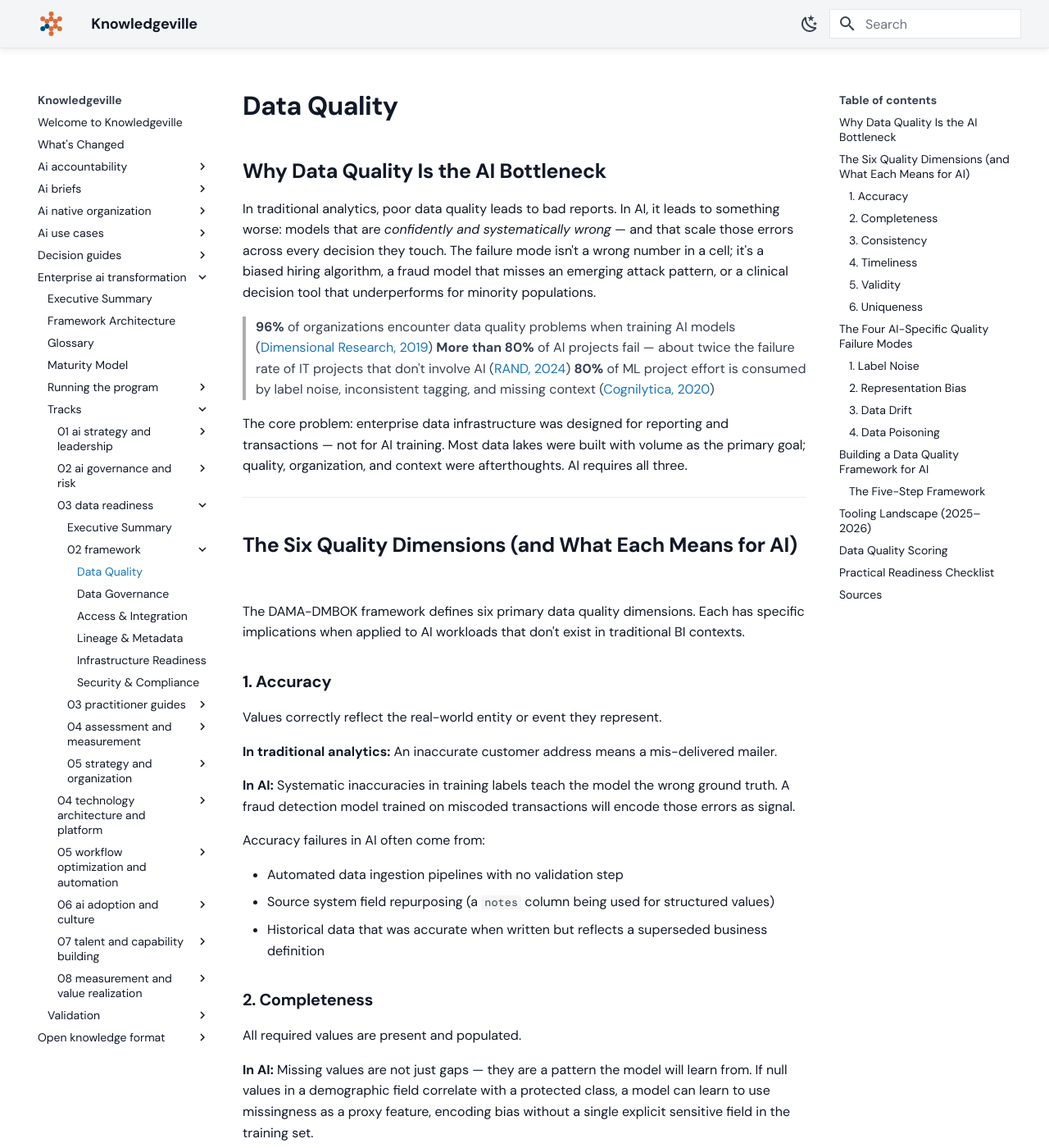
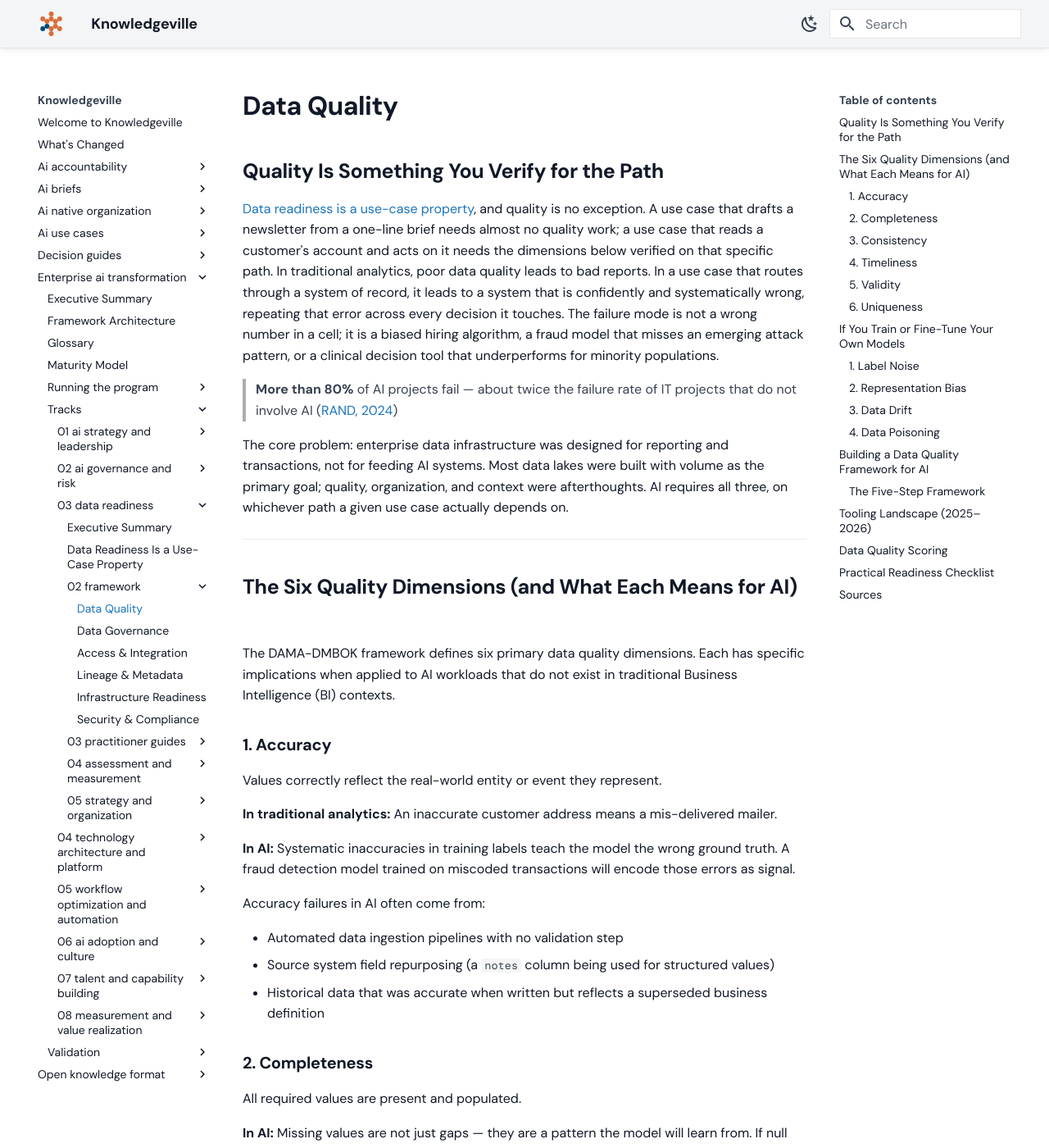
Before and after one commit to grandaha/knowledgeville, an MkDocs documentation site: the page built from published/enterprise-ai-transformation/tracks/03-data-readiness/02-framework/01-data-quality.md, in a window 1280 px wide and 1400 px high. Shown: the whole window at 82% size. Built offline with MkDocs 1.6.1 and Material for MkDocs 9.7.7, drawn with Linux system fonts in a browser that asks for light colours; some web fonts are replaced; some of the changed text lies outside the part shown.

Commit message:
Publish: sync content from workspace

```diff
--- a/published/enterprise-ai-transformation/tracks/03-data-readiness/02-framework/01-data-quality.md
+++ b/published/enterprise-ai-transformation/tracks/03-data-readiness/02-framework/01-data-quality.md
@@ -1,26 +1,35 @@
 ---
 type: Concept
 title: Data Quality
-description: Why data quality is the AI bottleneck — the six quality dimensions, four AI-specific failure modes, a five-step framework, tooling, and a readiness checklist.
-tags: [data-quality, ai-readiness, label-noise, data-drift]
-timestamp: "2026-06-12"
+description: What data quality means for the path a use case touches — six dimensions, a five-step framework, tooling, and what changes if you train models.
+tags: [data-quality, ai-readiness, use-case-scoping]
+timestamp: "2026-07-03"
 ---
 
-## Why Data Quality Is the AI Bottleneck
+## Quality Is Something You Verify for the Path
 
-In traditional analytics, poor data quality leads to bad reports. In AI, it leads to something worse: models that are *confidently and systematically wrong* — and that scale those errors across every decision they touch. The failure mode isn't a wrong number in a cell; it's a biased hiring algorithm, a fraud model that misses an emerging attack pattern, or a clinical decision tool that underperforms for minority populations.
+[Data readiness is a use-case property](/enterprise-ai-transformation/tracks/03-data-readiness/readiness-is-a-use-case-property.md),
+and quality is no exception. A use case that drafts a newsletter from a one-line brief
+needs almost no quality work; a use case that reads a customer's account and acts on it
+needs the dimensions below verified on that specific path. In traditional analytics, poor
+data quality leads to bad reports. In a use case that routes through a system of record, it
+leads to a system that is confidently and systematically wrong, repeating that error across
+every decision it touches. The failure mode is not a wrong number in a cell; it is a biased
+hiring algorithm, a fraud model that misses an emerging attack pattern, or a clinical
+decision tool that underperforms for minority populations.
 
-> **96%** of organizations encounter data quality problems when training AI models ([Dimensional Research, 2019](#ev-dimensional-research-2019-data-quality-ai))
-> **More than 80%** of AI projects fail — about twice the failure rate of IT projects that don't involve AI ([RAND, 2024](#ev-rand-ai-projects-fail-2024-failure-rate))
-> **80%** of ML project effort is consumed by label noise, inconsistent tagging, and missing context ([Cognilytica, 2020](#ev-cognilytica-2020-ml-effort-data-prep))
+> **More than 80%** of AI projects fail — about twice the failure rate of IT projects that do not involve AI ([RAND, 2024](#ev-rand-ai-projects-fail-2024-failure-rate))
 
-The core problem: enterprise data infrastructure was designed for reporting and transactions — not for AI training. Most data lakes were built with volume as the primary goal; quality, organization, and context were afterthoughts. AI requires all three.
+The core problem: enterprise data infrastructure was designed for reporting and
+transactions, not for feeding AI systems. Most data lakes were built with volume as the
+primary goal; quality, organization, and context were afterthoughts. AI requires all
+three, on whichever path a given use case actually depends on.
 
 ---
 
 ## The Six Quality Dimensions (and What Each Means for AI)
 
-The DAMA-DMBOK framework defines six primary data quality dimensions. Each has specific implications when applied to AI workloads that don't exist in traditional BI contexts.
+The DAMA-DMBOK framework defines six primary data quality dimensions. Each has specific implications when applied to AI workloads that do not exist in traditional Business Intelligence (BI) contexts.
 
 ### 1. Accuracy
 
@@ -40,12 +49,14 @@ Accuracy failures in AI often come from:
 
 All required values are present and populated.
 
-**In AI:** Missing values are not just gaps — they are a pattern the model will learn from. If null values in a demographic field correlate with a protected class, a model can learn to use missingness as a proxy feature, encoding bias without a single explicit sensitive field in the training set.
+**In AI:** Missing values are not just gaps — they are a pattern the model will learn from. If null values in a demographic field correlate with a protected class, a model can learn to use missingness as a proxy feature. It ends up encoding bias without a single explicit sensitive field in the training set.
 
 Completeness assessment for AI must include:
 
 - Null rate by column, by time range, by data source segment
-- Whether missing data is Missing Completely at Random (MCAR), Missing at Random (MAR), or Missing Not at Random (MNAR) — the three have very different implications for model fairness
+- Whether missing data is Missing Completely at Random (MCAR), Missing at Random (MAR), or
+  Missing Not at Random (MNAR). The three carry very different implications for model
+  fairness.
 - Impact of imputation strategies on downstream model behavior
 
 ### 3. Consistency
@@ -66,8 +77,14 @@ Data reflects the current state of the real-world entity, and is available when
 
 Timeliness has two dimensions for AI:
 
-1. **Training data recency** — stale training data encodes outdated patterns. A credit risk model trained on pre-pandemic behavior fails as spending patterns shift. A customer churn model built before a major product change is working against itself.
-2. **Inference latency** — for real-time AI applications (fraud, personalization, dynamic pricing), the feature pipeline must deliver data within the decision window. Batch features inserted into a real-time model create a temporal mismatch.
+1. **Inference latency** — for a use case that reads a system of record at decision time
+   (fraud, personalization, dynamic pricing), the feature pipeline must deliver data within
+   the decision window. Batch features inserted into a real-time path create a temporal
+   mismatch. This applies whether or not you trained the model making the decision.
+2. **Training data recency** *(if you train your own model)* — stale training data encodes
+   outdated patterns. A credit risk model trained on pre-pandemic behavior fails as
+   spending patterns shift. A customer churn model built before a major product change is
+   working against itself.
 
 ### 5. Validity
 
@@ -89,15 +106,29 @@ Duplicate records are a training amplifier: they increase the effective weight o
 
 For AI specifically:
 
-- Duplicates in training data can cause overfitting to specific examples
-- If duplicates exist across train/test splits, evaluation metrics are artificially inflated
-- Customer-level deduplication requires probabilistic entity matching, not just exact ID matching
+- Customer-level deduplication requires probabilistic entity matching, not just exact ID
+  matching — this applies to any use case that looks up an entity through a system of
+  record, whether or not a model was trained on that data.
+- *(If you train your own model)* duplicates in the training set can cause overfitting to
+  specific examples, and duplicates that leak across train/test splits inflate evaluation
+  metrics.
 
 ---
 
-## The Four AI-Specific Quality Failure Modes
+## If You Train or Fine-Tune Your Own Models
 
-Beyond the standard dimensions, AI introduces failure modes that don't have direct analogs in traditional data quality work.
+Everything above applies to any use case that reads structured data through a system of
+record. The four failure modes below are different: they assume you are training or
+fine-tuning a model on your own labeled dataset, which is a minority of enterprise AI work
+today. Most teams deploy a model someone else trained and consume data at inference time,
+not training time — for that work, the dimensions above are the whole story. Read this
+section only if your use case includes a training or fine-tuning step.
+
+> **96%** of organizations encounter data quality problems when training AI models ([Dimensional Research, 2019](#ev-dimensional-research-2019-data-quality-ai))
+> **80%** of ML project effort is consumed by label noise, inconsistent tagging, and missing context ([Cognilytica, 2020](#ev-cognilytica-2020-ml-effort-data-prep))
+
+Beyond the standard dimensions, training your own model introduces failure modes that
+have no direct analog in traditional data quality work.
 
 ### 1. Label Noise
 
@@ -109,7 +140,7 @@ Sources of label noise:
 
 - Crowdsourced annotation without inter-annotator agreement checks
 - Automated labeling using heuristics treated as ground truth
-- Annotation drift (guidelines changed mid-project; early labels don't reflect later standards)
+- Annotation drift (guidelines changed mid-project; early labels do not reflect later standards)
 - Domain ambiguity (a computer vision defect model labeled by rotating shifts of workers who apply criteria inconsistently)
 
 Mitigation requires inter-annotator agreement scoring, confidence-weighted training, and human-in-the-loop QA throughout the annotation process — not just at the end.
@@ -117,8 +148,6 @@ Mitigation requires inter-annotator agreement scoring, confidence-weighted train
 ### 2. Representation Bias
 
 Training datasets often underrepresent certain populations, scenarios, or edge cases. Models perform well on majority groups but fail for minorities or rare events.
-
-> A Penn State study found that most users cannot identify bias in AI systems, even when told where it originates
 
 Bias manifests through:
 
@@ -135,10 +164,10 @@ Production data distributions shift over time, causing model performance to degr
 Drift manifests in three forms:
 
 - **Covariate shift** — feature distributions change (e.g., customer demographics of the user base evolve)
-- **Prior shift** — label distributions change (e.g., fraud rate increases; the model wasn't trained on the new base rate)
+- **Prior shift** — label distributions change (e.g., fraud rate increases; the model was not trained on the new base rate)
 - **Concept drift** — the relationship between features and labels changes (e.g., what predicts churn shifts after a product redesign)
 
-The challenge isn't just detecting drift — it's distinguishing temporary fluctuations from permanent shifts requiring model retraining. Continuous monitoring with automated retraining triggers is the production-grade solution.
+The harder problem is not detecting drift but distinguishing temporary fluctuations from permanent shifts that require retraining. Continuous monitoring with automated retraining triggers addresses both.
 
 ### 4. Data Poisoning
 
@@ -184,7 +213,9 @@ Quality failures must route to named owners for remediation — not to a generic
 | **Databand (IBM)** | Pipeline observability | Airflow/Spark pipeline health; upstream/downstream impact tracking |
 | **Deequ (AWS)** | Open-source (Spark) | Large-scale Spark-based dataset unit testing |
 
-**Key trend:** The convergence of data quality testing and data observability is creating a new expectation: reliable, transparent data pipelines built the same way modern software systems are built — with automated testing, version control, and continuous monitoring. ([DataKitchen, 2026](#ev-datakitchen-2026-dq-observability-convergence))
+**Key trend:** Data quality testing and data observability are converging. Teams now expect
+pipelines built the way modern software is built — with automated testing, version
+control, and continuous monitoring ([DataKitchen, 2026](#ev-datakitchen-2026-dq-observability-convergence)).
 
 ---
 
@@ -214,16 +245,16 @@ A score below 70 on any single dimension should block a dataset from production
 
 ## Practical Readiness Checklist
 
-- [ ] Data profiling completed on all candidate datasets — null rates, distributions, cardinality documented
+- [ ] Data profiling completed on the datasets this use case's path actually touches — null rates, distributions, cardinality documented
 - [ ] Quality expectations defined as code and committed to version control
 - [ ] Quality checks integrated into the data pipeline (blocking, not advisory)
-- [ ] Label quality reviewed — inter-annotator agreement scored for supervised learning datasets
-- [ ] Demographic balance audit completed — underrepresented groups identified and addressed
-- [ ] Training/test split validated for data leakage and duplicate records across splits
 - [ ] Drift monitoring deployed in production — alert thresholds defined
 - [ ] Data quality scores tied to named owners with remediation SLAs
-- [ ] Data poisoning risk assessed for externally sourced training data
-- [ ] Quality score baseline established before first model training run
+- [ ] *(If you train your own model)* Label quality reviewed — inter-annotator agreement scored
+- [ ] *(If you train your own model)* Demographic balance audit completed — underrepresented groups identified and addressed
+- [ ] *(If you train your own model)* Training/test split validated for data leakage and duplicate records across splits
+- [ ] *(If you train your own model)* Data poisoning risk assessed for training data sourced externally
+- [ ] *(If you train your own model)* Quality score baseline established before the first training run
 
 ---
 
@@ -231,8 +262,8 @@ A score below 70 on any single dimension should block a dataset from production
 
 <!-- generated from validation/evidence.yaml — do not edit; run scripts/build_index.py -->
 
+- **RAND — *The Root Causes of Failure for Artificial Intelligence Projects and How They Can Succeed*, 2024.** By some estimates more than 80 percent of AI projects fail, twice the rate of failure for information technology projects that do not involve AI. [View source](https://www.rand.org/pubs/research_reports/RRA2680-1.html){#ev-rand-ai-projects-fail-2024-failure-rate} · verified 2026-06-20 · primary
 - **Dimensional Research (commissioned by Alegion) — *Artificial Intelligence and Machine Learning Projects Are Obstructed by Data Issues*, 2019.** 96% of enterprises run into problems with data quality, data labeling required to train AI, and building model confidence. [View source](https://3971219.fs1.hubspotusercontent-na2.net/hubfs/3971219/Survey%20Assets%201905/Dimensional%20Research%20Machine%20Learning%20PPT%20Report%20FINAL.pdf){#ev-dimensional-research-2019-data-quality-ai} · verified 2026-06-22 · primary
-- **RAND — *The Root Causes of Failure for Artificial Intelligence Projects and How They Can Succeed*, 2024.** By some estimates more than 80 percent of AI projects fail, twice the rate of failure for information technology projects that do not involve AI. [View source](https://www.rand.org/pubs/research_reports/RRA2680-1.html){#ev-rand-ai-projects-fail-2024-failure-rate} · verified 2026-06-20 · primary
 - **Cognilytica — *Data Preparation & Labeling for AI*, 2020.** as much as 80% of machine learning project time is spent on aggregating, cleaning, labeling, and augmenting machine learning model data. [View source](https://medium.com/cognilytica/data-preparation-labeling-for-ai-2020-b512a5ed777c){#ev-cognilytica-2020-ml-effort-data-prep} · verified 2026-06-20 · ⚠ secondary mirror
 - **Budach, Feuerpfeil, Ihde, Nathansen, Noack, Patzlaff, Naumann & Harmouch — *The Effects of Data Quality on Machine Learning Performance on Tabular Data*, 2022.** up to 20% of training labels could be flipped without performance losses of no more than 10% in F1-score. [View source](https://arxiv.org/abs/2207.14529){#ev-budach-2022-label-noise-degradation} · verified 2026-06-20 · primary
 - **DataKitchen — *The 2026 Open-Source Data Quality and Data Observability Landscape*, 2026.** the convergence of data quality testing and data observability is creating a new expectation: reliable, transparent data pipelines built the same way modern software systems ensure reliability. [View source](https://datakitchen.io/blog/the-2026-open-source-data-quality-and-data-observability-landscape/){#ev-datakitchen-2026-dq-observability-convergence} · verified 2026-06-20 · primary
```
Also changed, not shown: other parts of published/enterprise-ai-transformation/tracks/03-data-readiness/02-framework/01-data-quality.md (+1 -1 lines), published/enterprise-ai-transformation/log.md (+8 -0 lines), published/enterprise-ai-transformation/tracks/03-data-readiness/02-framework/index.md (+1 -1 lines), published/enterprise-ai-transformation/tracks/03-data-readiness/index.md (+1 -0 lines), published/enterprise-ai-transformation/tracks/03-data-readiness/readiness-is-a-use-case-property.md (added, +94 -0 lines), 2 other files.
